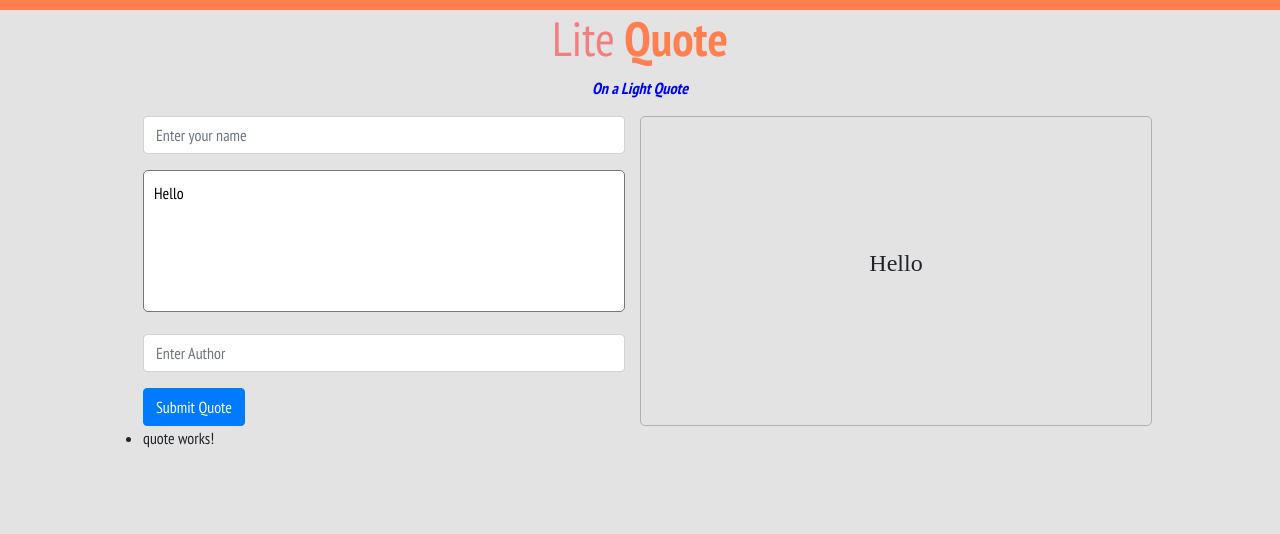
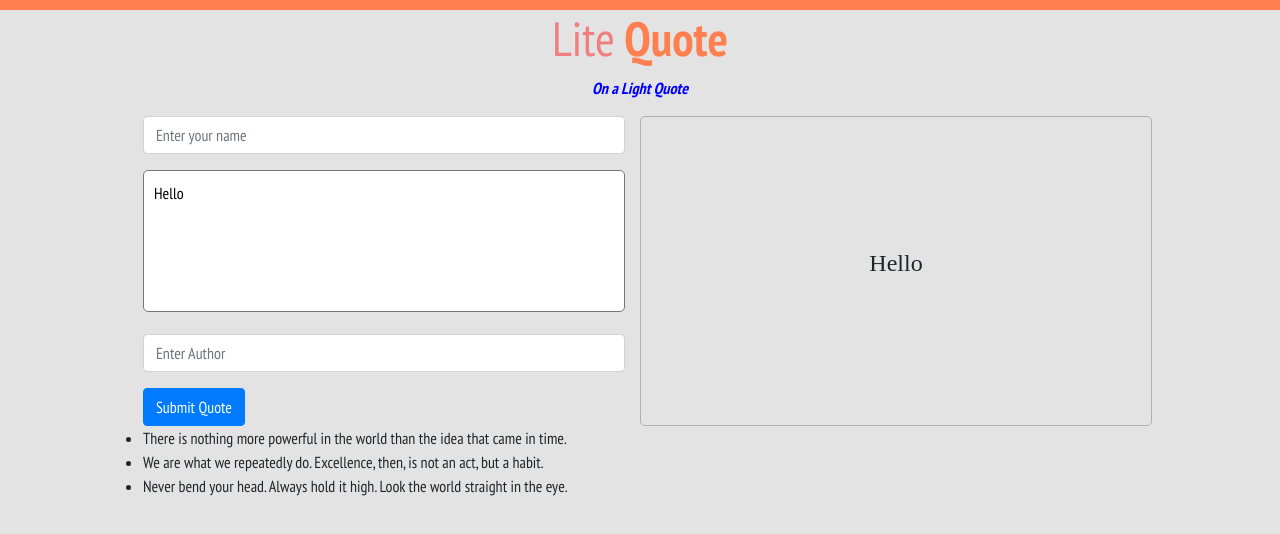
Before and after one commit to Mantongash/quotes, an Angular app: page / in a window 1280 px wide. Shown: the top 534 px of the page. Built offline with nearby package versions, Linux system fonts and the light colour scheme; a web font is replaced by a local one.

Commit message:
Made the quotes to display on the page

```diff
--- a/src/app/app.module.ts
+++ b/src/app/app.module.ts
@@ -1,6 +1,7 @@
 import { BrowserModule } from '@angular/platform-browser';
 import { NgModule } from '@angular/core';
-import { FormsModule } from "@angular/forms"
+import { FormsModule } from "@angular/forms";
+import { CommonModule} from "@angular/common"
 
 import { AppRoutingModule } from './app-routing.module';
 import { AppComponent } from './app.component';
@@ -18,7 +19,8 @@ import { QuoteComponent } from './components/quote/quote.component';
   imports: [
     BrowserModule,
     AppRoutingModule,
-    FormsModule
+    FormsModule,
+    CommonModule
   ],
   providers: [],
   bootstrap: [AppComponent]
--- a/src/app/components/quote/quote.component.html
+++ b/src/app/components/quote/quote.component.html
@@ -1 +1,3 @@
-<p>quote works!</p>
+<li *ngFor="let quote of quotes">
+  {{ quote.actualQuote }}
+</li>
--- a/src/app/components/quote/quote.component.ts
+++ b/src/app/components/quote/quote.component.ts
@@ -1,15 +1,34 @@
-import { Component, OnInit } from '@angular/core';
+import { Component, OnInit } from "@angular/core";
+import { Quote } from "../quote";
 
 @Component({
-  selector: 'app-quote',
-  templateUrl: './quote.component.html',
-  styleUrls: ['./quote.component.css']
+  selector: "app-quote",
+  templateUrl: "./quote.component.html",
+  styleUrls: ["./quote.component.css"]
 })
 export class QuoteComponent implements OnInit {
+  quotes: Quote[] = [
+    {
+      name: "Anthony Ng'ang'a",
+      actualQuote:
+        "There is nothing more powerful in the world than the idea that came in time.",
+      author: "Victor Hugo"
+    },
+    {
+      name: "James O'brien",
+      actualQuote:
+        "We are what we repeatedly do. Excellence, then, is not an act, but a habit.",
+      author: "Aristotle"
+    },
+    {
+      name: "John Doe",
+      actualQuote:
+        "Never bend your head. Always hold it high. Look the world straight in the eye.",
+      author: "Hellen Keller"
+    }
+  ];
 
-  constructor() { }
+  constructor() {}
 
-  ngOnInit() {
-  }
-
+  ngOnInit() {}
 }
--- a/src/app/components/quotes/quotes.component.html
+++ b/src/app/components/quotes/quotes.component.html
@@ -1,3 +1,3 @@
 <ul>
-  <li><app-quote></app-quote></li>
+  <app-quote></app-quote>
 </ul>
--- a/src/app/components/quotes/quotes.component.ts
+++ b/src/app/components/quotes/quotes.component.ts
@@ -7,26 +7,7 @@ import { Quote } from "../quote";
   styleUrls: ["./quotes.component.css"]
 })
 export class QuotesComponent implements OnInit {
-  quotes: Quote[] = [
-    {
-      name: "Anthony Ng'ang'a",
-      actualQuote:
-        "There is nothing more powerful in the world than the idea that came in time.",
-      author: "Victor Hugo"
-    },
-    {
-      name: "James O'brien",
-      actualQuote:
-        "We are what we repeatedly do. Excellence, then, is not an act, but a habit.",
-      author: "Aristotle"
-    },
-    {
-      name: "John Doe",
-      actualQuote:
-        "Never bend your head. Always hold it high. Look the world straight in the eye.",
-      author: "Hellen Keller"
-    }
-  ];
+
 
   constructor() {}
 
```
